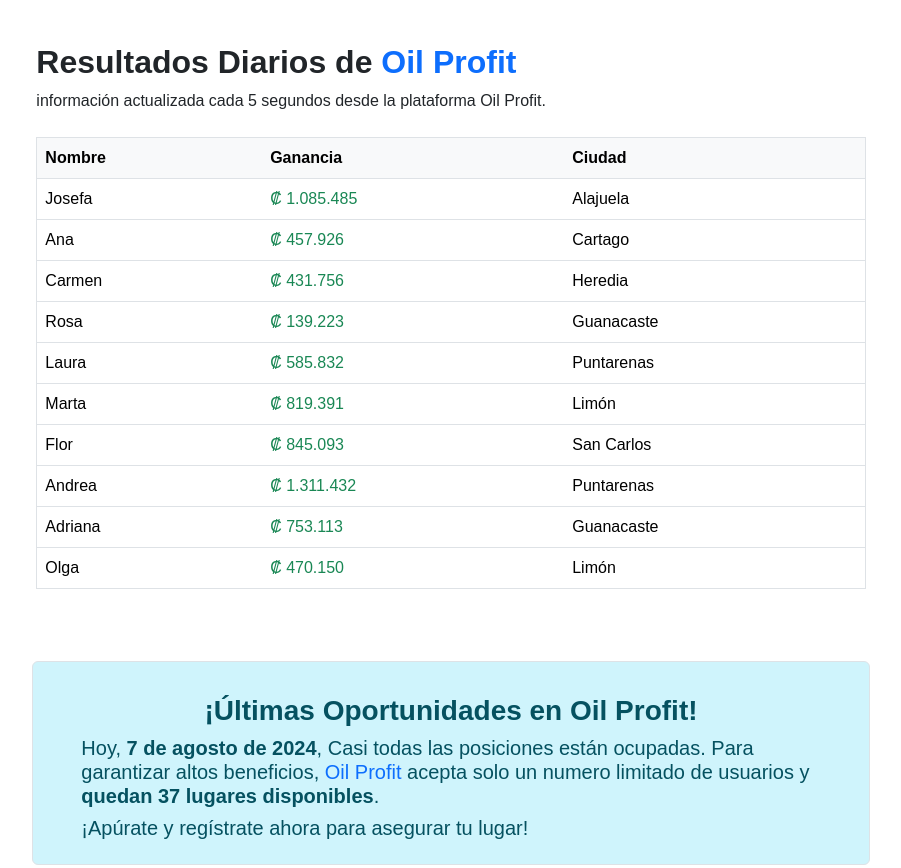
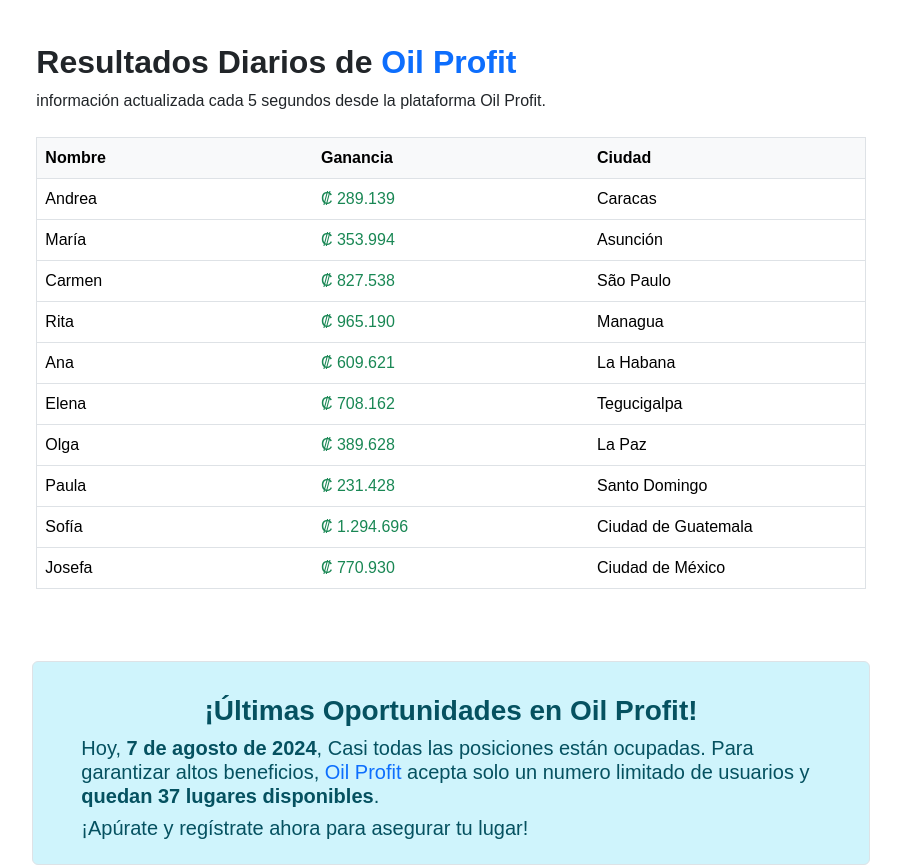
Before and after one commit to alejandroschwartz/prueba-noticias, a website built with webpack: page src/index.html in a window 1280 px wide. Shown: the part 3800-4668 px from the top of the page, without its empty margins (189-1090 px from the left). Built offline with nearby package versions, Linux system fonts and the light colour scheme; what intl-tel-input would draw is missing.

Commit message:
Cambiando el renderizado de la tabla para que sea random cada 5 seg, tambien el boton de registrarse con pulso

```diff
--- a/src/index.html
+++ b/src/index.html
@@ -203,62 +203,13 @@
                 <table class="mt-4 table border">
                     <thead>
                         <tr>
-                            <th class="bg-light" scope="col">Nombre</th>
-                            <th class="bg-light" scope="col">Ganancia</th>
-                            <th class="bg-light" scope="col">Ciudad</th>
+                            <th class="bg-light col-4" scope="col">Nombre</th>
+                            <th class="bg-light col-4" scope="col">Ganancia</th>
+                            <th class="bg-light col-4" scope="col">Ciudad</th>
                         </tr>
                     </thead>
                     <tbody>
-                        <tr>
-                            <td>Josefa</td>
-                            <td class="text-success">₡ 1.085.485</td>
-                            <td>Alajuela</td>
-                        </tr>
-                        <tr>
-                            <td>Ana</td>
-                            <td class="text-success">₡ 457.926</td>
-                            <td>Cartago</td>
-                        </tr>
-                        <tr>
-                            <td>Carmen</td>
-                            <td class="text-success">₡ 431.756</td>
-                            <td>Heredia</td>
-                        </tr>
-                        <tr>
-                            <td>Rosa</td>
-                            <td class="text-success">₡ 139.223</td>
-                            <td>Guanacaste</td>
-                        </tr>
-                        <tr>
-                            <td>Laura</td>
-                            <td class="text-success">₡ 585.832</td>
-                            <td>Puntarenas</td>
-                        </tr>
-                        <tr>
-                            <td>Marta</td>
-                            <td class="text-success">₡ 819.391</td>
-                            <td>Limón</td>
-                        </tr>
-                        <tr>
-                            <td>Flor</td>
-                            <td class="text-success">₡ 845.093</td>
-                            <td>San Carlos</td>
-                        </tr>
-                        <tr>
-                            <td>Andrea</td>
-                            <td class="text-success">₡ 1.311.432</td>
-                            <td>Puntarenas</td>
-                        </tr>
-                        <tr>
-                            <td>Adriana</td>
-                            <td class="text-success">₡ 753.113</td>
-                            <td>Guanacaste</td>
-                        </tr>
-                        <tr>
-                            <td>Olga</td>
-                            <td class="text-success">₡ 470.150</td>
-                            <td>Limón</td>
-                        </tr>
+                        <!-- Las filas lo genero con JavaScript en el index.js -->
                     </tbody>
                 </table>
             </section>
@@ -274,7 +225,7 @@
                     </p>
                     <p class="h5">¡Apúrate y regístrate ahora para asegurar tu lugar!</p>
                 </div>
-                <div class="col-12 col-lg-8 mx-auto border rounded p-5">
+                <div class="col-12 col-lg-8 mx-auto border rounded p-4">
                     <h2 class="text-center fw-bold">Inscripción gratuita</h2>
                     <form>
                         <div class="form-group mt-3">
@@ -294,7 +245,7 @@
                             <input type="tel" class="form-control" id="phone" placeholder="Ingresa tu número de telefono">
                         </div>
                         <div class="container-fluid text-center">
-                            <button type="submit" class="fw-bold btn btn-success px-5 mt-3 mb-2">
+                            <button type="submit" class="fw-bold btn btn-success btn-pulsing px-5 my-4">
                                 ¡REGISTRARME AHORA!
                             </button>
                             <p><small>* Monto mínimo de inversión ₡ 135.000</small></p>
@@ -411,7 +362,7 @@
                         width="160"
                     />
                 </div>
-                <p class="m-0"><small>¡<strong>José López</strong> acaba de generar ₡2.940.283 de un depósito de ₡135.000!</small></p>
+                <p class="m-0"><small>¡<strong>José López</strong> acaba de generar <span class="text-success">₡2.940.283</span> de un depósito de <span class="text-success">₡135.000!</span></small></p>
             </div>
         </div>
         <div id="barraInferior" class="fixed-bottom bg-white border-top border-secondary p-3">
--- a/src/index.js
+++ b/src/index.js
@@ -5,6 +5,30 @@
 import intlTelInput from 'intl-tel-input';
 import 'intl-tel-input/build/css/intlTelInput.css';
 import { parsePhoneNumber, isValidPhoneNumber } from 'libphonenumber-js';
+
+// Creo un array con datos de las personas para mostrar aleatoriamente en la tabla
+const users = [
+    { id: "1", nombre: "Josefa", ganancia: "770.930", ciudad: "Ciudad de México" },
+    { id: "2", nombre: "Ana", ganancia: "1.126.880", ciudad: "Buenos Aires" },
+    { id: "3", nombre: "Carmen", ganancia: "827.538", ciudad: "São Paulo" },
+    { id: "4", nombre: "Rosa", ganancia: "1.032.190", ciudad: "Río de Janeiro" },
+    { id: "5", nombre: "Laura", ganancia: "1.264.743", ciudad: "Bogotá" },
+    { id: "6", nombre: "Marta", ganancia: "1.168.444", ciudad: "Lima" },
+    { id: "7", nombre: "Flor", ganancia: "940.952", ciudad: "Santiago" },
+    { id: "8", nombre: "Andrea", ganancia: "289.139", ciudad: "Caracas" },
+    { id: "9", nombre: "Adriana", ganancia: "622.601", ciudad: "Quito" },
+    { id: "10", nombre: "Olga", ganancia: "389.628", ciudad: "La Paz" },
+    { id: "11", nombre: "Sara", ganancia: "1.285.890", ciudad: "Montevideo" },
+    { id: "12", nombre: "María", ganancia: "353.994", ciudad: "Asunción" },
+    { id: "13", nombre: "Luisa", ganancia: "888.908", ciudad: "San Salvador" },
+    { id: "14", nombre: "Sofía", ganancia: "1.294.696", ciudad: "Ciudad de Guatemala" },
+    { id: "15", nombre: "Elena", ganancia: "708.162", ciudad: "Tegucigalpa" },
+    { id: "16", nombre: "Rita", ganancia: "965.190", ciudad: "Managua" },
+    { id: "17", nombre: "Clara", ganancia: "650.200", ciudad: "San José" },
+    { id: "18", nombre: "Paula", ganancia: "231.428", ciudad: "Santo Domingo" },
+    { id: "19", nombre: "Ana", ganancia: "609.621", ciudad: "La Habana" },
+    { id: "20", nombre: "Carmen", ganancia: "1.235.265", ciudad: "Panamá" },
+];
 
 document.addEventListener('DOMContentLoaded', () => {
 
@@ -19,23 +43,37 @@
         }).showToast();
     }, 2000);
 
-    // Ejemplo de Toast con css para cargar las imagenes
+    // Ejemplo de Toast con css para cargar las imagenes que comienza a los 8 segundos
     setTimeout(() => {
         const toast = document.getElementById('toast-card');
         toast.style.display = 'block';
         toast.classList.remove('toast-hide');
-
+        // Desaparece a los 5 segundos despues de empezar
         setTimeout(() => {
             toast.classList.add('toast-hide');
+            // Efecto de 500milisegnuos para desaparecer
             setTimeout(() => {
                 toast.style.display = 'none';
             }, 500);
         }, 5000);
     }, 8000);
-});
 
-
-document.addEventListener("DOMContentLoaded", () => {
+    // Creo el cuerpo de la tabla con los datos de personas con solo 10 personas aleatorias
+    const tbody = document.querySelector('table tbody');
+    function updateTable() {
+        const randomUsers = users.sort(() => 0.5 - Math.random());
+        const randomSelection = randomUsers.slice(0, 10);
+        const filasHtml = randomSelection.map(dato => `
+            <tr>
+                <td>${dato.nombre}</td>
+                <td class="text-success">₡ ${dato.ganancia}</td>
+                <td>${dato.ciudad}</td>
+            </tr>
+        `).join('');
+        tbody.innerHTML = filasHtml;
+    }
+    updateTable(); // Es para la carga inicial de la tabla
+    setInterval(updateTable, 5000); // Actualizo la tabla cada 5 segundos
 
     // Calculo de la fecha actual
     let fechaActual = new Date();
@@ -48,6 +86,7 @@
         document.getElementById('barraInferior').style.display = 'none';
     };
 
+    // Traigo el input de teléfono y lo inicializo la libreria intlTelInput con el codigo del pais del usuario
     const input = document.querySelector("#phone");
     const iti = intlTelInput(input, {
         initialCountry: "auto",
@@ -60,6 +99,7 @@
         }
     });
 
+    // inicio variable y guardo el pais seleccionado para concatenar a lo escrito y luego validarlo con la libreria libphonenumber-js
     let countryData;
     input.addEventListener('countrychange', () => {
         countryData = iti.getSelectedCountryData();
@@ -69,6 +109,7 @@
     const resultado = document.createElement("div");
     form.after(resultado);
 
+    // envento de submit al clickear el boton "¡REGISTRARME AHORA!"
     form.addEventListener("submit", (event) => {
         event.preventDefault();
 
@@ -79,7 +120,7 @@
         const phone = `+${countryData.dialCode} ${document.getElementById("phone").value}`;
         const phoneParse = parsePhoneNumber(phone, countryData.country);
 
-        // Verifico el número de teléfono ingresado
+        // Verifico el número de teléfono ingresado con la libreria libphonenumber-js
         if (!isValidPhoneNumber(phoneParse.number, phoneParse.country)) {
             resultado.innerHTML = `
                 <div class="container-fluid text-center alert alert-danger" role="alert">
--- a/src/styles.css
+++ b/src/styles.css
@@ -56,3 +56,14 @@
     border-radius: 50%;
     object-fit: cover;
 }
+
+.btn-pulsing {
+    box-shadow: #198754 0 0 0 0;
+    animation: 2s ease 0s infinite normal none running pulsing
+}
+
+@keyframes pulsing{
+    100%{
+        box-shadow: transparent 0 0 0 20px
+    }
+}
```
Also changed, not shown: README.md.
